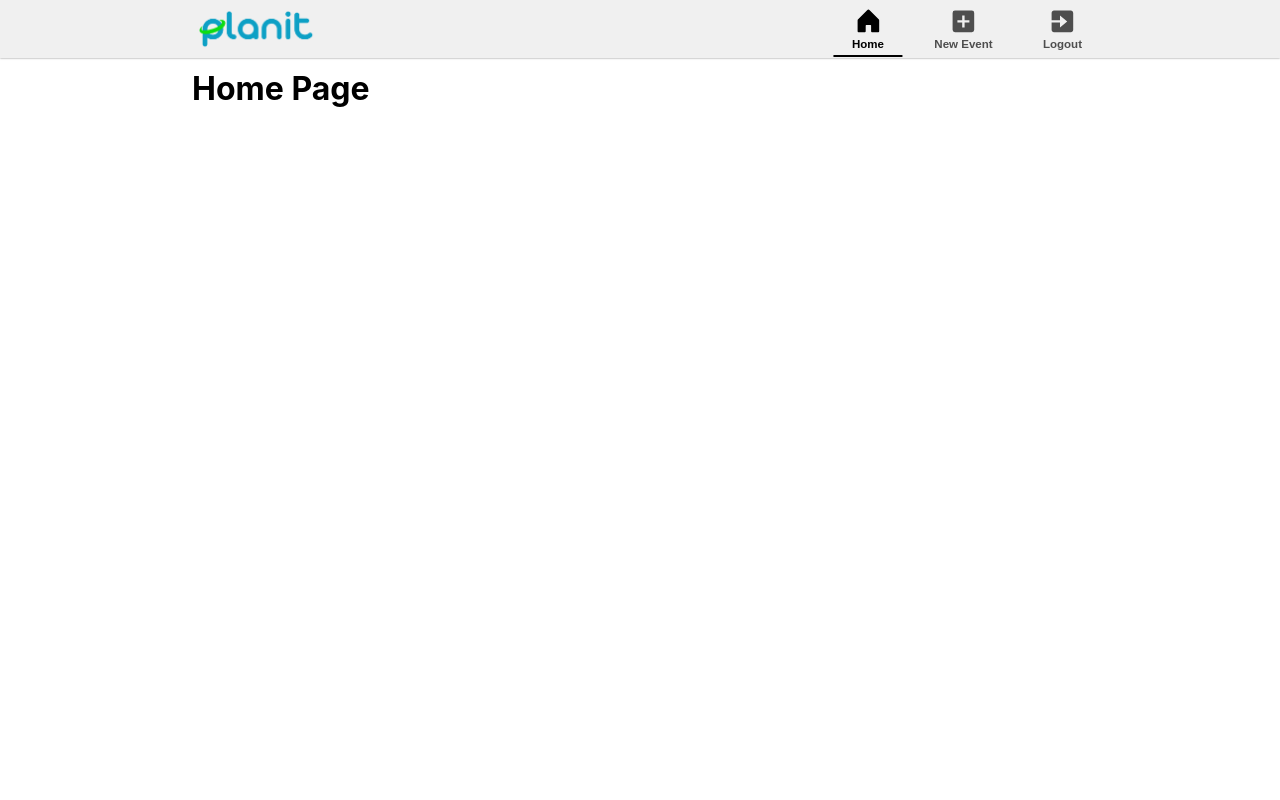
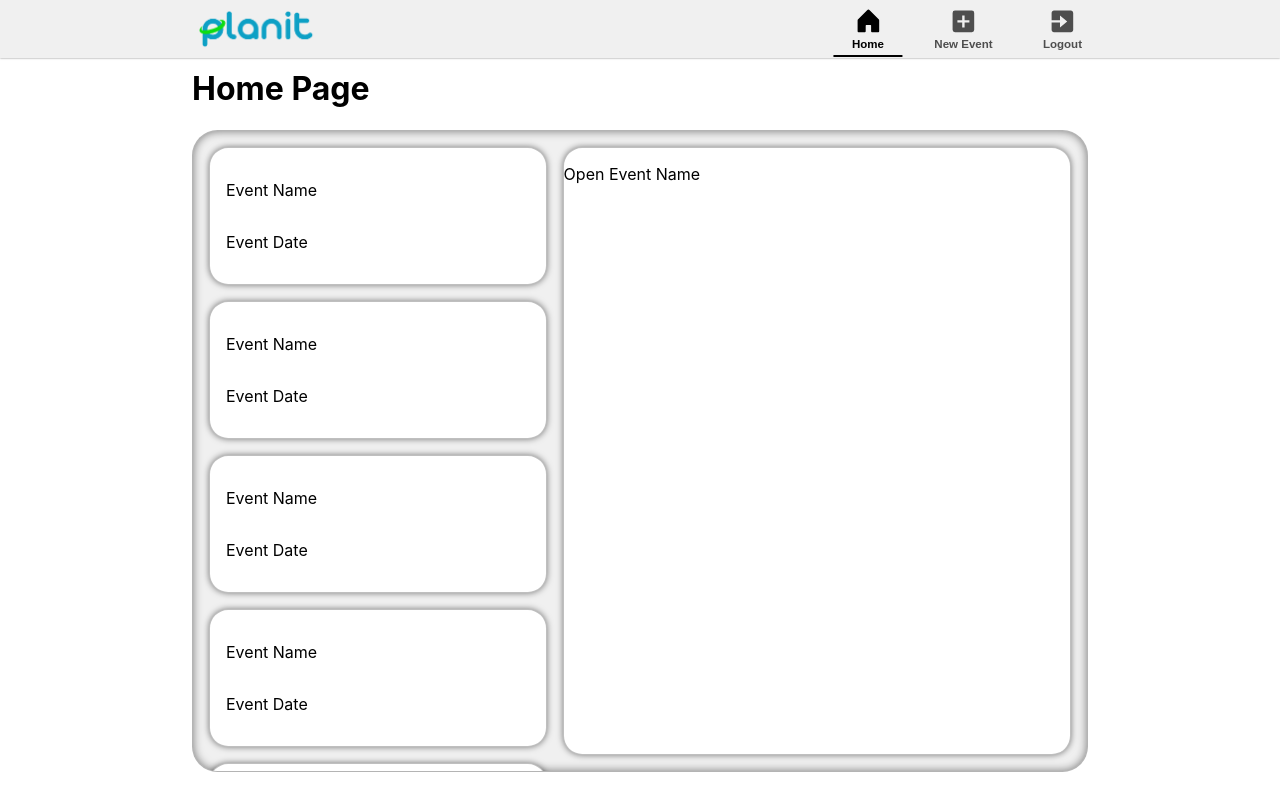
Before and after one commit to Queens-Dev-Den/planit, a React (Create React App) app in the folder frontend/: page / in a window 1280 px wide. Built offline with nearby package versions, Linux system fonts and the light colour scheme; sample sign-in values are in the browser's storage; the HTML template or start-up script is replaced by a standard one.

Commit message:
Style the homepage with dummy components
Styles the frontend of the homepage, hardcodes data into it for now.

```diff
--- /dev/null
+++ b/frontend/src/components/homepage/ListedEvent.css
@@ -0,0 +1,41 @@
+.listed-events {
+    width: 40%;
+    overflow-y: auto;
+    height: 100%;
+    padding-right: 1em;
+    padding-left: 1em;
+}
+
+/* Custom scrollbar for WebKit browsers */
+.listed-events::-webkit-scrollbar {
+    width: 0.6em; /* Width of the scrollbar */
+}
+
+.listed-events::-webkit-scrollbar-track {
+    background: #f1f1f1; /* Background of the scrollbar track */
+    border-radius: 0.625em;
+    margin-top: 2em; /* Add margin to the top of the scrollbar track */
+    margin-bottom: 2em; /* Add margin to the bottom of the scrollbar track */
+}
+
+.listed-events::-webkit-scrollbar-thumb {
+    background: #888; /* Color of the scrollbar thumb */
+    border-radius: 0.625em;
+}
+
+.listed-events::-webkit-scrollbar-thumb:hover {
+    background: #555; /* Color of the scrollbar thumb on hover */
+}
+
+.listed-event {
+    display: flex;
+    box-shadow: 0 0 0.4em rgba(0, 0, 0, 0.5);
+    border: 0.0625em solid rgba(0, 0, 0, 0.25);
+    background-color: white;
+    border-radius: 1.2em;
+    flex-direction: column;
+    padding: 1em;
+    margin-top: 1em;
+    scrollbar-width: thin; /* Width of the scrollbar */
+    scrollbar-color: #888 #f1f1f1; /* Color of the scrollbar thumb and track */
+}
--- /dev/null
+++ b/frontend/src/components/homepage/ListedEvent.js
@@ -0,0 +1,11 @@
+import './ListedEvent.css';
+import React from 'react';
+
+export default function ListedEvent({ }) {
+    return (
+      <div className="listed-event">
+          <p>Event Name</p>
+          <p>Event Date</p>
+      </div>
+    );
+  }
--- /dev/null
+++ b/frontend/src/components/homepage/OpenEvent.css
@@ -0,0 +1,10 @@
+.open-event {
+    width: 60%;
+    height: fill;
+    box-shadow: 0 0 0.4em rgba(0, 0, 0, 0.5); /* Even shadow around the container */
+    background-color: white;
+    border: 0.0625em solid rgba(0, 0, 0, 0.25);
+    border-radius: 1.2em;
+    margin: 1em 0;
+    margin-right: 1em;
+}
--- /dev/null
+++ b/frontend/src/components/homepage/OpenEvent.js
@@ -0,0 +1,9 @@
+import './OpenEvent.css';
+
+export default function OpenEvent({ }) {
+    return (
+      <div className="open-event">
+          <p>Open Event Name</p>
+      </div>
+    );
+  }
--- a/frontend/src/components/routing/ProtectedRoute.js
+++ b/frontend/src/components/routing/ProtectedRoute.js
@@ -1,5 +1,5 @@
 import React from 'react';
-import { Navigate } from 'react-router-dom';;
+import { Navigate } from 'react-router-dom';
 
 const ProtectedRoute = ({ children }) => {
     const authToken = localStorage.getItem('authToken');
--- a/frontend/src/pages/HomePage.js
+++ b/frontend/src/pages/HomePage.js
@@ -1,9 +1,23 @@
 import React from 'react';
+import '../styles/HomePage.css';
+import ListedEvent from '../components/homepage/ListedEvent';
+import OpenEvent from '../components/homepage/OpenEvent';
 
 const HomePage = () => {
   return (
     <div>
       <h1>Home Page</h1>
+      <div className='homepage-content'>
+        <div className='listed-events'>
+          <ListedEvent />
+          <ListedEvent />
+          <ListedEvent />
+          <ListedEvent />
+          <ListedEvent />
+          <ListedEvent />
+        </div>
+        <OpenEvent />
+      </div>
     </div>
   );
 };
--- /dev/null
+++ b/frontend/src/styles/HomePage.css
@@ -0,0 +1,9 @@
+.homepage-content {
+    display: flex;
+    overflow: hidden;
+    background-color: rgb(240, 240, 240);
+    border: 0.0625em solid rgba(0, 0, 0, 0.25);
+    border-radius: 1.6em;
+    height: 80vh;
+    box-shadow: inset 0 0 0.625em rgba(0, 0, 0, 0.5); /* Add inner shadow */
+}
```
